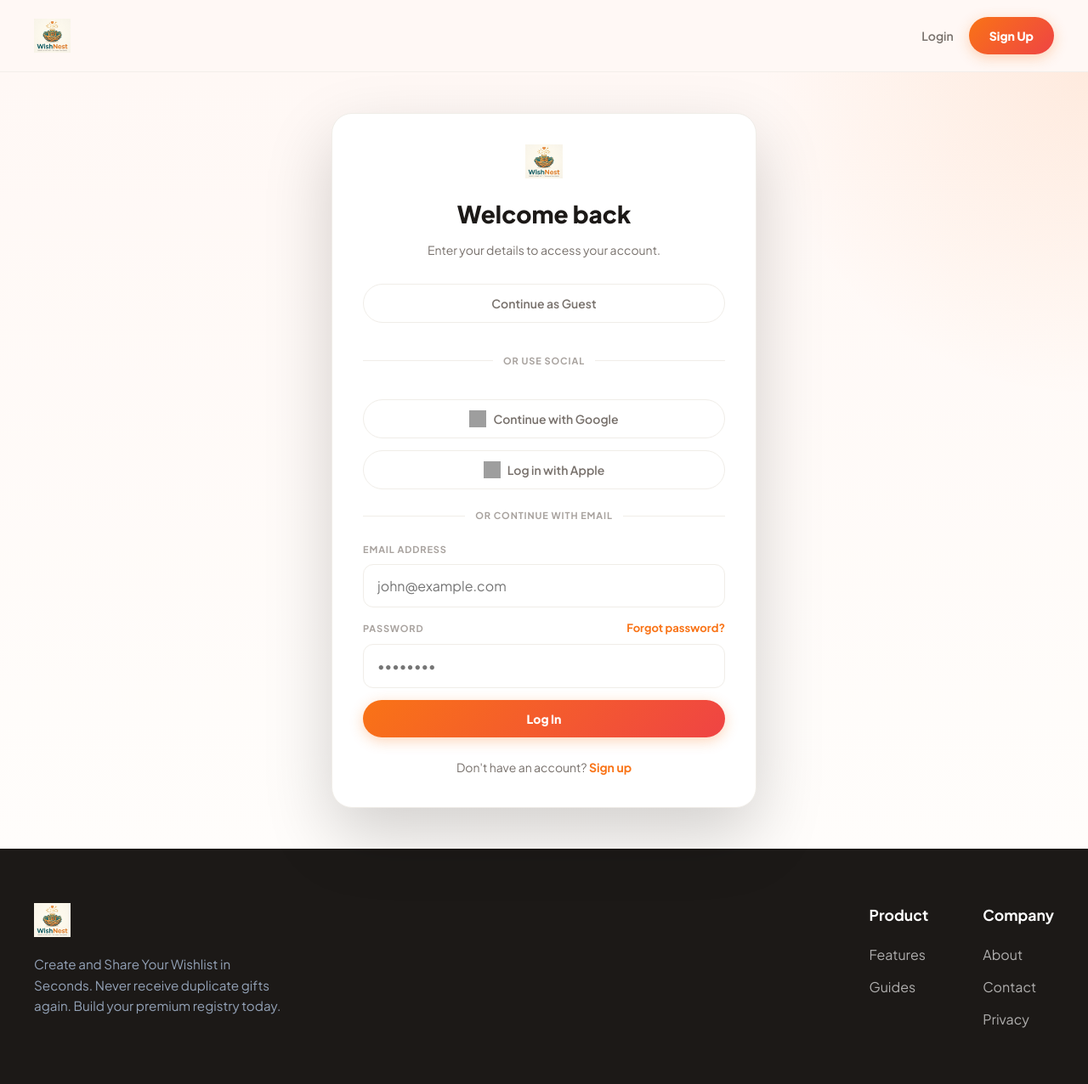
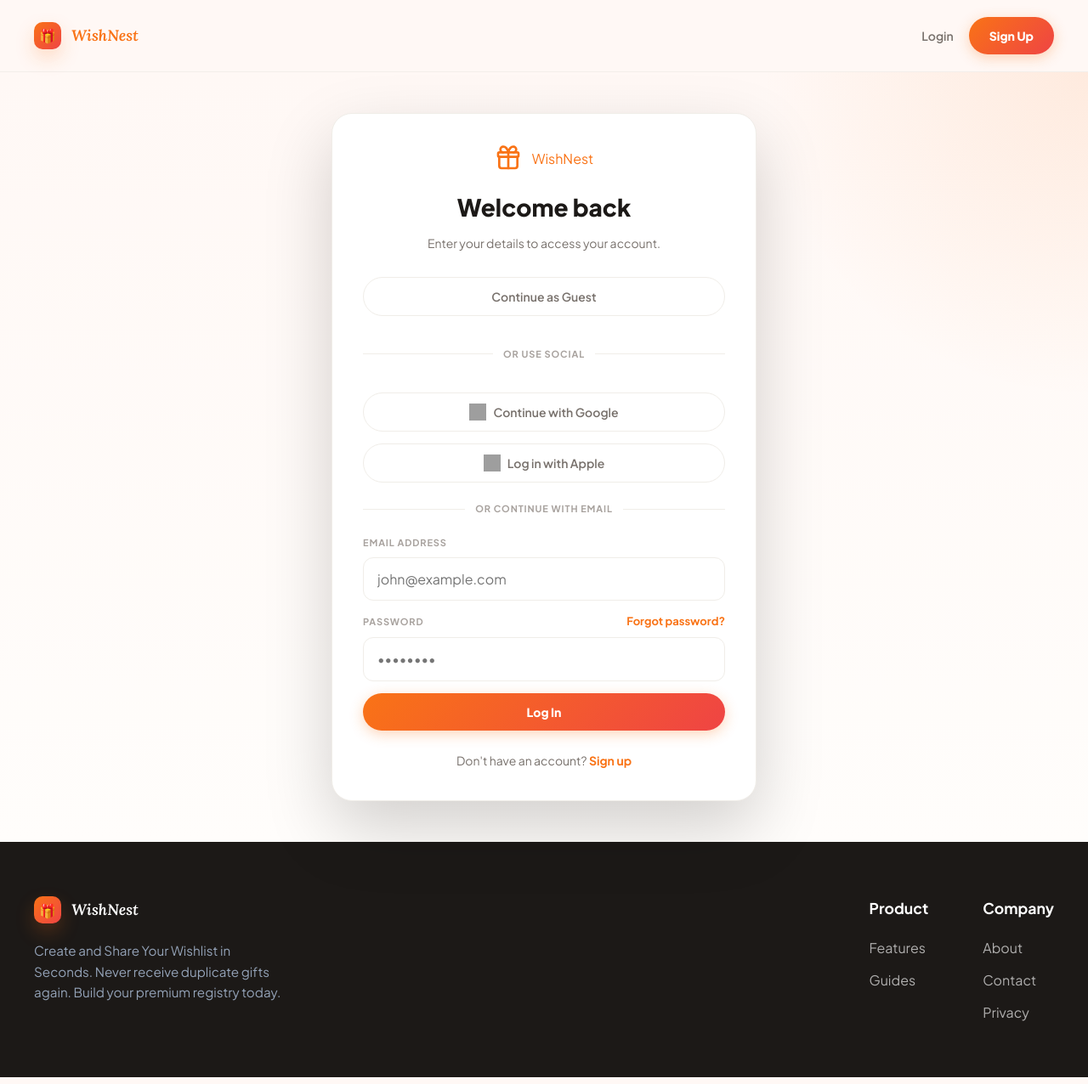
Before and after one commit to Yatish05/wishnest, a React (Vite) app: page /login in a window 1280 px wide. Shown: the whole page at 85% size. Built offline with nearby package versions, Linux system fonts and the light colour scheme; no server answers; grey boxes are pictures that could not be loaded.

Commit message:
Revert "Add WishNest logo, favicons, and open graph image"
This reverts commit 47fdf5091463c814e4ef27ae52498fc5d80ec81f.

```diff
--- a/index.html
+++ b/index.html
@@ -2,8 +2,7 @@
 <html lang="en">
   <head>
     <meta charset="UTF-8" />
-    <link rel="icon" type="image/png" href="/favicon.png" />
-    <link rel="apple-touch-icon" href="/favicon.png" />
+    <link rel="icon" type="image/svg+xml" href="/favicon.svg" />
     <meta name="viewport" content="width=device-width, initial-scale=1.0" />
     <!-- SEO Canonical -->
     <link rel="canonical" href="https://www.wishnest.co.in/" />
@@ -19,7 +18,6 @@
     <meta property="og:url" content="https://www.wishnest.co.in/" />
     <meta property="og:title" content="WishNest - Universal Wishlist and Gift Registry" />
     <meta property="og:description" content="Create and share your universal wishlist in seconds. Never receive duplicate gifts again. Build your premium gift registry today with WishNest." />
-    <meta property="og:image" content="https://www.wishnest.co.in/favicon.png" />
 
     <!-- Twitter -->
     <meta property="twitter:card" content="summary_large_image" />
--- a/src/App.jsx
+++ b/src/App.jsx
@@ -5,7 +5,6 @@ import { Home, CheckSquare, Settings as SettingsIcon, LogOut, Bell, Menu, X, Spa
 import SearchBar from './components/SearchBar';
 import ProtectedRoute from './components/ProtectedRoute';
 import { useAuth } from './contexts/AuthContext';
-import logoImg from './assets/logo.png';
 import './App.css';
 
 function MainLayout({ children }) {
@@ -26,7 +25,8 @@ function MainLayout({ children }) {
       <header className="navbar">
         <div className="container">
           <Link to="/" className="logo" onClick={closeMobileMenu}>
-            <img src={logoImg} alt="WishNest" style={{ height: '40px', width: 'auto' }} />
+            <span className="logo-mark" aria-hidden="true">🎁</span>
+            <span className="logo-wordmark">WishNest</span>
           </Link>
 
           <button className="mobile-menu-toggle" onClick={() => setIsMobileMenuOpen(!isMobileMenuOpen)}>
@@ -83,8 +83,9 @@ function MainLayout({ children }) {
       <footer style={{ backgroundColor: '#0F172A', color: 'white', padding: '4rem 0', marginTop: 'auto' }}>
         <div className="container" style={{ display: 'flex', justifyContent: 'space-between', flexWrap: 'wrap', gap: '3rem' }}>
           <div style={{ flex: '1 1 300px' }}>
-            <div className="logo" style={{ marginBottom: '1.25rem' }}>
-              <img src={logoImg} alt="WishNest" style={{ height: '40px', width: 'auto' }} />
+            <div className="logo" style={{ color: 'white', marginBottom: '1.25rem' }}>
+              <span className="logo-mark" aria-hidden="true">🎁</span>
+              <span className="logo-wordmark">WishNest</span>
             </div>
             <p style={{ color: '#94A3B8', maxWidth: '300px', fontSize: '0.95rem' }}>
               Create and Share Your Wishlist in Seconds. Never receive duplicate gifts again. Build your premium registry today.
@@ -140,7 +141,8 @@ function DashboardLayout({ children }) {
       <aside className={`sidebar ${isSidebarOpen ? 'open' : ''}`}>
         <div className="sidebar-header flex-between">
           <Link to="/" className="logo" onClick={closeSidebar}>
-            <img src={logoImg} alt="WishNest" style={{ height: '40px', width: 'auto' }} />
+            <span className="logo-mark" aria-hidden="true">🎁</span>
+            <span className="logo-wordmark">WishNest</span>
           </Link>
           <button className="mobile-close-btn" onClick={closeSidebar}>
             <X size={24} />
--- a/src/pages/AuthPage.jsx
+++ b/src/pages/AuthPage.jsx
@@ -2,7 +2,6 @@ import { useState } from 'react';
 import { Link, useNavigate, useLocation } from 'react-router-dom';
 import { Gift } from 'lucide-react';
 import { useAuth } from '../contexts/AuthContext';
-import logoImg from '../assets/logo.png';
 import './AuthPage.css';
 
 export default function AuthPage({ type }) {
@@ -61,8 +60,9 @@ export default function AuthPage({ type }) {
     <div className="auth-container animate-fade-in">
       <div className="auth-card card">
         <div className="auth-header">
-          <Link to="/" className="logo auth-logo" style={{ justifyContent: 'center' }}>
-            <img src={logoImg} alt="WishNest" style={{ height: '40px', width: 'auto' }} />
+          <Link to="/" className="logo auth-logo">
+            <Gift className="logo-icon" size={32} />
+            WishNest
           </Link>
           <h2>{isLogin ? 'Welcome back' : 'Create an account'}</h2>
           <p>{isLogin ? 'Enter your details to access your account.' : 'Join WishNest to start creating and sharing.'}</p>
```
Also changed, not shown: public/favicon.png (deleted), src/assets/logo.png (deleted).
